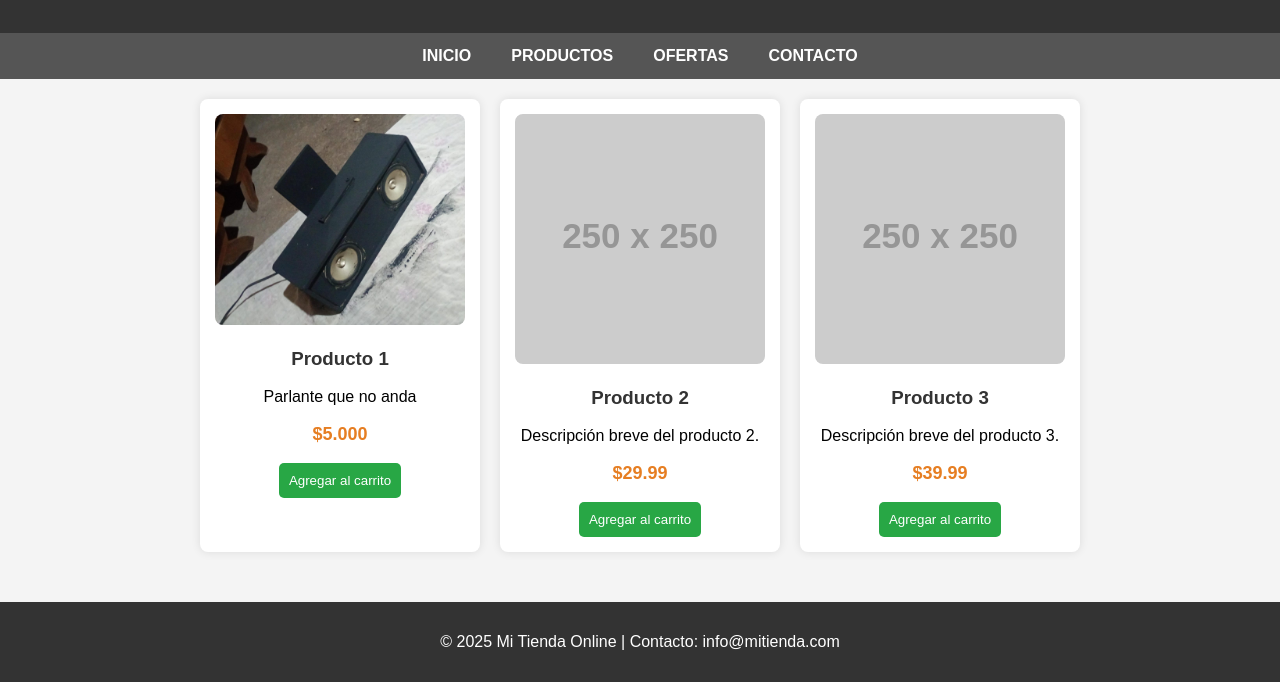
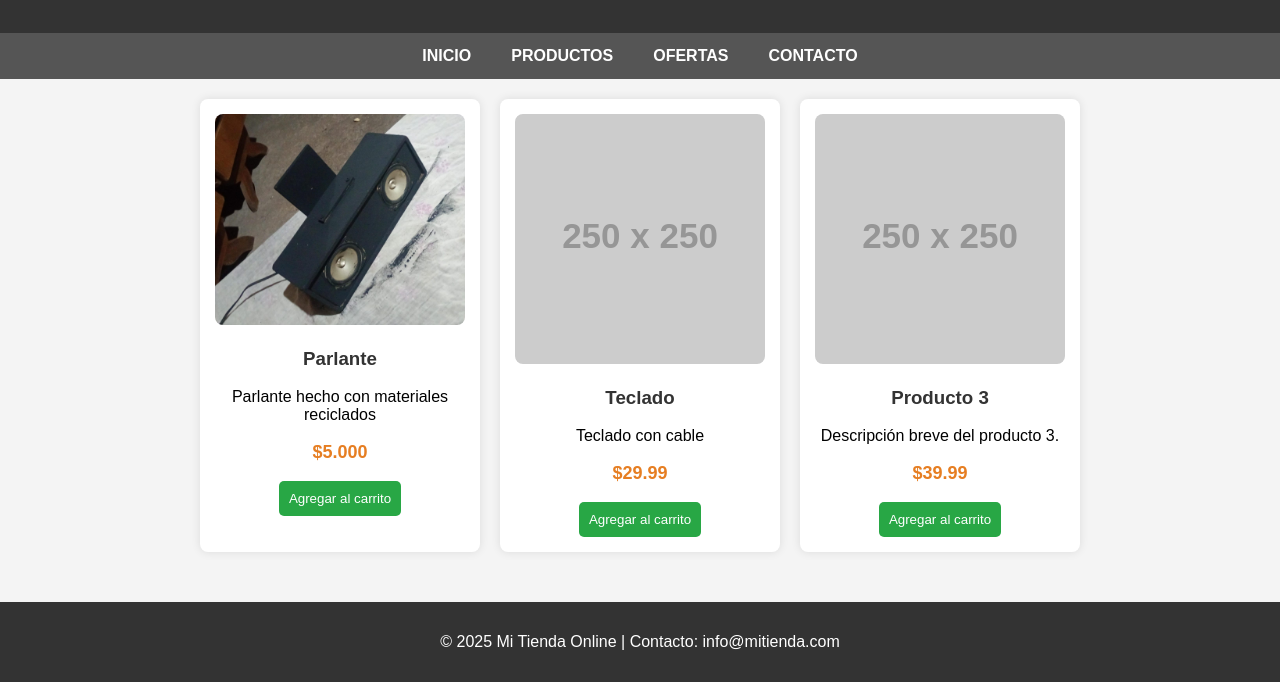
Before and after one commit to Timi743/rufina, a plain HTML site: page index.html in a window 1280 px wide. Shown: the part 121-803 px from the top of the page. Drawn offline with Linux system fonts and the light colour scheme; placeholder pictures from the web are drawn by us.

Commit message:
Update product descriptions and titles in index.html

```diff
--- a/index.html
+++ b/index.html
@@ -1,4 +1,4 @@
-<!DOCTYPE html>
+ <!DOCTYPE html>
 <html lang="es">
 <head>
     <meta charset="UTF-8">
@@ -115,16 +115,16 @@
     <section class="contenedor-productos">
         <div class="producto">
             <img src="parlante.jpeg" alt="Producto 1">
-            <h3>Producto 1</h3>
-            <p>Parlante que no anda</p>
+            <h3>Parlante</h3>
+            <p>Parlante hecho con materiales reciclados</p>
             <p class="precio">$5.000</p>
             <button>Agregar al carrito</button>
         </div>
 
         <div class="producto">
             <img src="https://via.placeholder.com/250" alt="Producto 2">
-            <h3>Producto 2</h3>
-            <p>Descripción breve del producto 2.</p>
+            <h3>Teclado</h3>
+            <p>Teclado con cable</p>
             <p class="precio">$29.99</p>
             <button>Agregar al carrito</button>
         </div>
```
